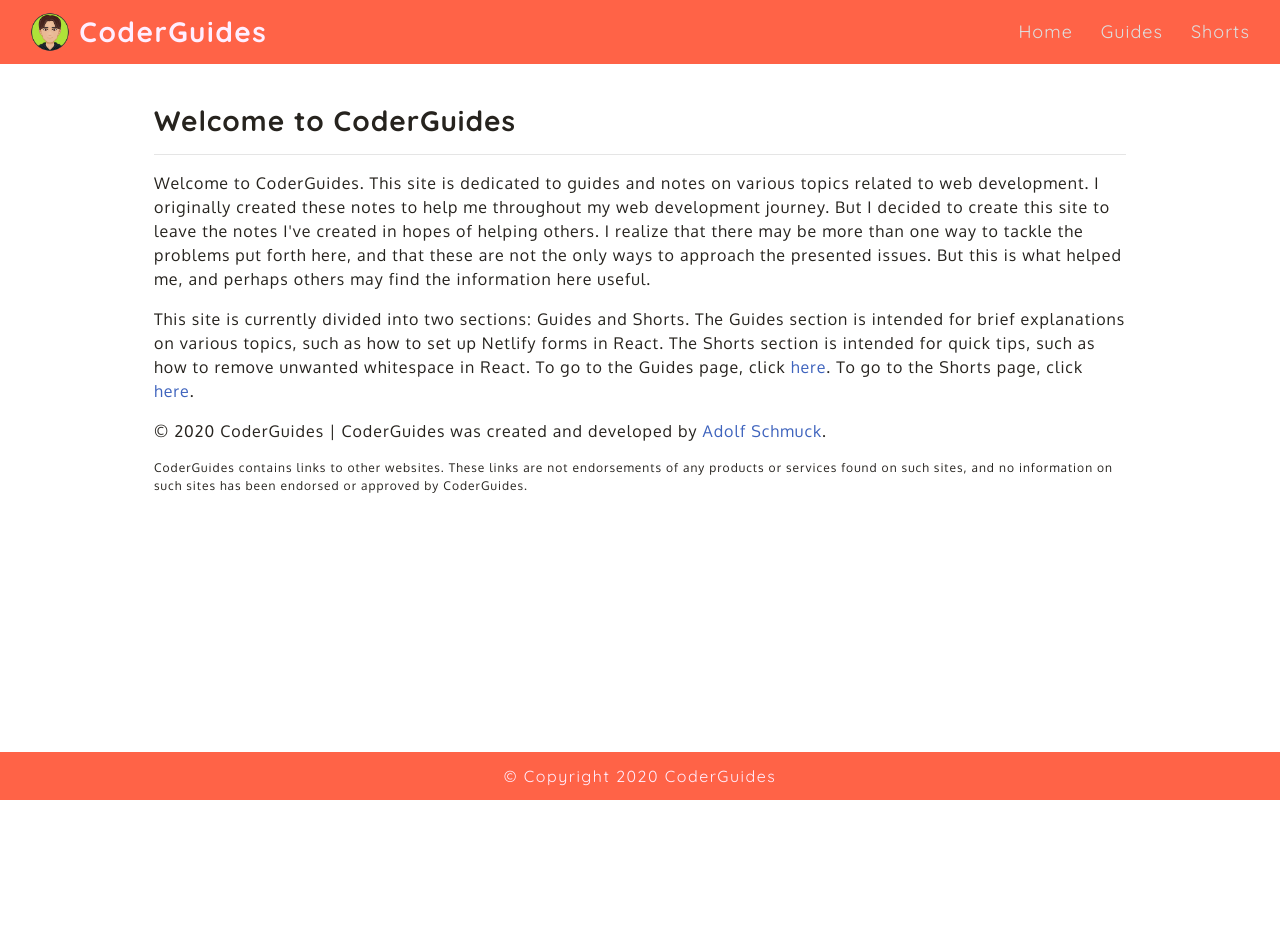
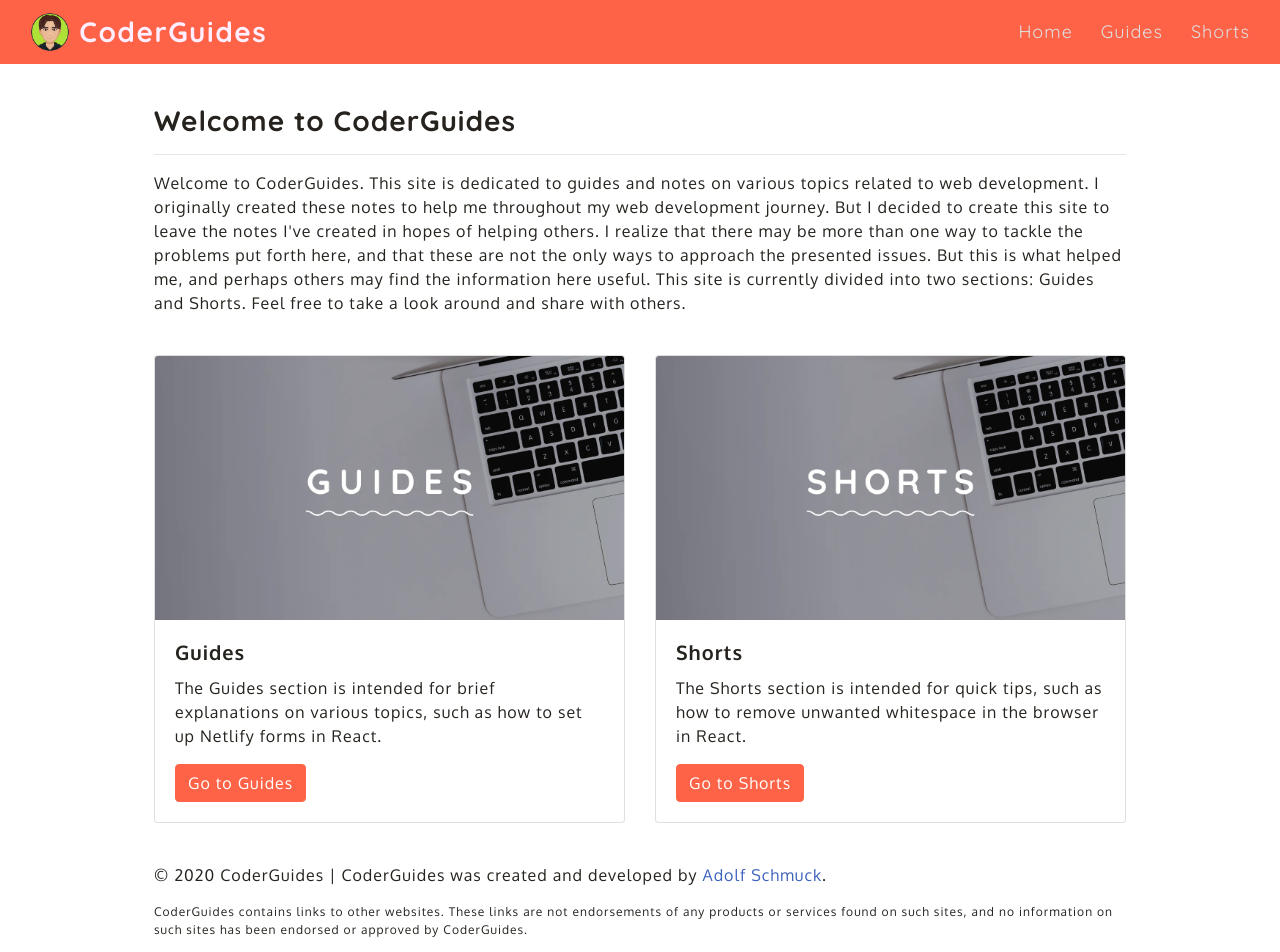
Before and after one commit to answebdev/dev-blog, a React (Create React App) app: page /home in a window 1280 px wide. Shown: the top 952 px of the page. Before the commit the page ends 800 px from the top, so only its background shows below. Built offline with nearby package versions, Linux system fonts and the light colour scheme; the HTML template or start-up script is replaced by a standard one.

Commit message:
updated Home Page

```diff
--- a/public/index.html
+++ b/public/index.html
@@ -20,7 +20,8 @@
   <!-- Link to React Bootstrap -->
   <link rel="stylesheet" href="https://maxcdn.bootstrapcdn.com/bootstrap/4.4.1/css/bootstrap.min.css"
     integrity="sha384-Vkoo8x4CGsO3+Hhxv8T/Q5PaXtkKtu6ug5TOeNV6gBiFeWPGFN9MuhOf23Q9Ifjh" crossorigin="anonymous" />
-
+  <!-- Link to Animate.css -->
+  <link rel="stylesheet" href="https://cdnjs.cloudflare.com/ajax/libs/animate.css/4.0.0/animate.min.css" />
   <title>CoderGuides</title>
 </head>
 
--- a/src/components/pages/Home.js
+++ b/src/components/pages/Home.js
@@ -1,6 +1,8 @@
 import React from 'react';
-import { Container, Row, Col } from 'react-bootstrap';
+import { Container, Row, Col, Card, Button } from 'react-bootstrap';
 import { Helmet } from 'react-helmet';
+import guides from '../../img/guides.webp';
+import shorts from '../../img/shorts.webp';
 
 const Home = () => {
   return (
@@ -26,38 +28,71 @@ const Home = () => {
                 may be more than one way to tackle the problems put forth here,
                 and that these are not the only ways to approach the presented
                 issues. But this is what helped me, and perhaps others may find
-                the information here useful.
+                the information here useful. This site is currently divided into
+                two sections: Guides and Shorts. Feel free to take a look around
+                and share with others.
               </p>
-              <p>
-                This site is currently divided into two sections: Guides and
-                Shorts. The Guides section is intended for brief explanations on
-                various topics, such as how to set up Netlify forms in React.
-                The Shorts section is intended for quick tips, such as how to
-                remove unwanted whitespace in React. To go to the Guides page,
-                click{' '}
-                <a className='click' href='/guides'>
-                  <span style={{ marginLeft: '-10px' }}> here</span>
-                </a>
-                <span style={{ marginLeft: '-10px' }}>.</span>
-                &nbsp;To go to the Shorts page, click{' '}
-                <a className='click' href='/shorts'>
-                  <span style={{ marginLeft: '-10px' }}> here</span>
-                </a>
-                <span style={{ marginLeft: '-10px' }}>.</span>
-              </p>
-              {/* <p>
-                For more information, feel free to visit my website
-                <a
-                  className='click'
-                  href='https://adolfschmuck.com/'
-                  rel='noopener noreferrer'
-                  target='_blank'
-                >
-                  <span style={{ marginLeft: '-10px' }}> here</span>
-                </a>
-                <span style={{ marginLeft: '-10px' }}>.</span>
-              </p> */}
+              <br />
+            </Col>
+          </Row>
 
+          <Row>
+            <Col md={6}>
+              <Card
+                className='animate__animated animate__slideInLeft'
+                style={{ marginBottom: '40px' }}
+              >
+                <Card.Img variant='top' src={guides} />
+                <Card.Body>
+                  <Card.Title>
+                    <strong>Guides</strong>
+                  </Card.Title>
+                  <Card.Text>
+                    The Guides section is intended for brief explanations on
+                    various topics, such as how to set up Netlify forms in
+                    React.
+                  </Card.Text>
+                  <Button
+                    className='button'
+                    id='guides-btn'
+                    variant='success'
+                    href='/guides'
+                  >
+                    Go to Guides
+                  </Button>
+                </Card.Body>
+              </Card>
+            </Col>
+
+            <Col md={6}>
+              <Card
+                className='animate__animated animate__slideInRight'
+                style={{ marginBottom: '40px' }}
+              >
+                <Card.Img variant='top' src={shorts} />
+                <Card.Body>
+                  <Card.Title>
+                    <strong>Shorts</strong>
+                  </Card.Title>
+                  <Card.Text>
+                    The Shorts section is intended for quick tips, such as how
+                    to remove unwanted whitespace in the browser in React.
+                  </Card.Text>
+                  <Button
+                    className='button'
+                    id='shorts-btn'
+                    variant='success'
+                    href='/shorts'
+                  >
+                    Go to Shorts
+                  </Button>
+                </Card.Body>
+              </Card>
+            </Col>
+          </Row>
+
+          <Row>
+            <Col md={12}>
               <p>
                 &copy; 2020 CoderGuides | CoderGuides was created and developed
                 by{' '}
```
Also changed, not shown: src/img/guides.webp (added), src/img/shorts.webp (added).
